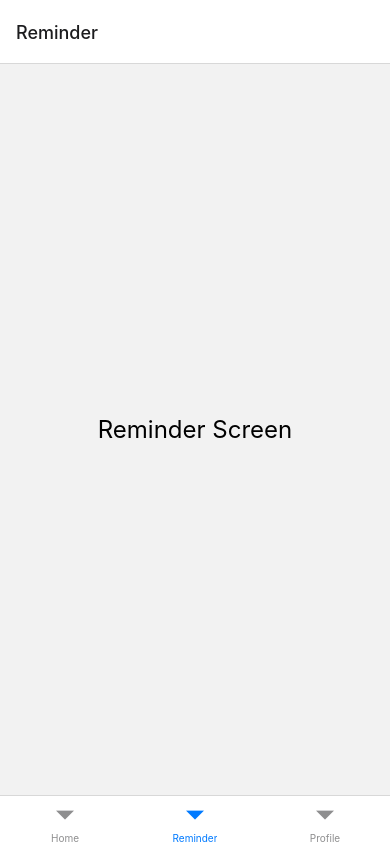
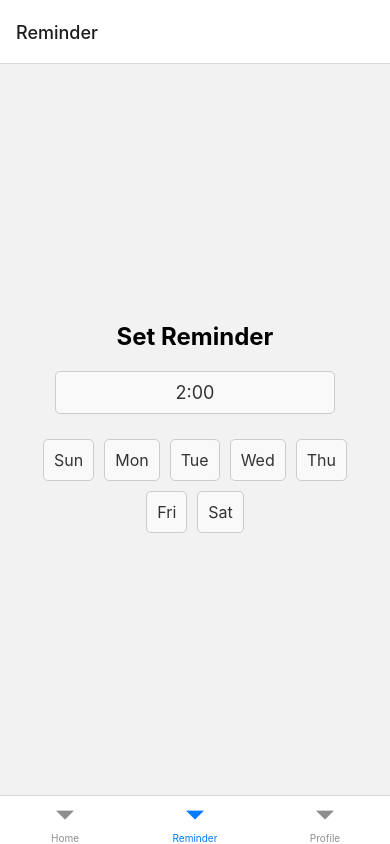
Before and after one commit to nisheshacharya/meditationApp, a React Native app in the folder homework-4-nisheshacharya/homework4/: screen /Reminder in a window 390 px wide. Built offline with nearby package versions, Linux system fonts and the light colour scheme.

Commit message:
notification UI

```diff
--- a/homework-4-nisheshacharya/homework4/package.json
+++ b/homework-4-nisheshacharya/homework4/package.json
@@ -11,6 +11,7 @@
   "dependencies": {
     "@expo/webpack-config": "^19.0.0",
     "@react-native-async-storage/async-storage": "^1.24.0",
+    "@react-native-community/datetimepicker": "^8.2.0",
     "@react-navigation/bottom-tabs": "^6.6.1",
     "@react-navigation/native": "^6.1.18",
     "expo": "~49.0.13",
--- a/homework-4-nisheshacharya/homework4/screens/HomeScreen.js
+++ b/homework-4-nisheshacharya/homework4/screens/HomeScreen.js
@@ -49,7 +49,7 @@ export default function HomeScreen({ navigation }) {
   return (
     <ImageBackground source={backgroundImage} style={styles.background}>
       <View style={styles.container}>
-        <Text style={styles.text}>Home Screen</Text>
+        <Text style={styles.text}>Meditation for Inner Peace</Text>
         <View style={styles.content}>
           <Image source={require('../media/AppLogo.png')} style={styles.logo} />
           <Text style={styles.text}>{formatTime(count)}</Text>
--- a/homework-4-nisheshacharya/homework4/screens/ReminderScreen.js
+++ b/homework-4-nisheshacharya/homework4/screens/ReminderScreen.js
@@ -1,11 +1,67 @@
-// screens/ReminderScreen.js
-import React from 'react';
-import { View, Text, StyleSheet } from 'react-native';
+import React, { useState } from 'react';
+import { View, Text, StyleSheet, TextInput, TouchableOpacity } from 'react-native';
+import DateTimePicker from '@react-native-community/datetimepicker';
 
 export default function ReminderScreen() {
+  const [reminderTime, setReminderTime] = useState(new Date());
+  const [showTimePicker, setShowTimePicker] = useState(false);
+  const [selectedDays, setSelectedDays] = useState([]);
+
+  const daysOfWeek = ['Sun', 'Mon', 'Tue', 'Wed', 'Thu', 'Fri', 'Sat'];
+
+  const handleDayPress = (day) => {
+    if (selectedDays.includes(day)) {
+      setSelectedDays(selectedDays.filter((d) => d !== day));
+    } else {
+      setSelectedDays([...selectedDays, day]);
+    }
+  };
+
   return (
     <View style={styles.container}>
-      <Text style={styles.text}>Reminder Screen</Text>
+      <Text style={styles.title}>Set Reminder</Text>
+
+      <TouchableOpacity onPress={() => setShowTimePicker(true)} style={styles.timePicker}>
+        <Text style={styles.timeText}>
+          {`${reminderTime.getHours()}:${reminderTime.getMinutes() < 10 ? '0' : ''}${reminderTime.getMinutes()}`}
+        </Text>
+      </TouchableOpacity>
+
+      {showTimePicker && (
+        <DateTimePicker
+          value={reminderTime}
+          mode="time"
+          display="default"
+          onChange={(event, selectedTime) => {
+            setShowTimePicker(false);
+            if (selectedTime) {
+              setReminderTime(selectedTime);
+            }
+          }}
+        />
+      )}
+
+      <View style={styles.daysContainer}>
+        {daysOfWeek.map((day) => (
+          <TouchableOpacity
+            key={day}
+            onPress={() => handleDayPress(day)}
+            style={[
+              styles.dayButton,
+              selectedDays.includes(day) && styles.dayButtonSelected,
+            ]}
+          >
+            <Text
+              style={[
+                styles.dayButtonText,
+                selectedDays.includes(day) && styles.dayButtonTextSelected,
+              ]}
+            >
+              {day}
+            </Text>
+          </TouchableOpacity>
+        ))}
+      </View>
     </View>
   );
 }
@@ -15,8 +71,51 @@ const styles = StyleSheet.create({
     flex: 1,
     justifyContent: 'center',
     alignItems: 'center',
+    padding: 20,
   },
-  text: {
+  title: {
     fontSize: 24,
+    marginBottom: 20,
+    fontWeight: 'bold',
+  },
+  timePicker: {
+    borderWidth: 1,
+    borderColor: '#ccc',
+    borderRadius: 5,
+    padding: 10,
+    marginBottom: 20,
+    width: '80%',
+    alignItems: 'center',
+    backgroundColor: '#f9f9f9',
+  },
+  timeText: {
+    fontSize: 18,
+    color: '#333',
+  },
+  daysContainer: {
+    flexDirection: 'row',
+    flexWrap: 'wrap',
+    justifyContent: 'center',
+  },
+  dayButton: {
+    borderWidth: 1,
+    borderColor: '#ccc',
+    borderRadius: 5,
+    padding: 10,
+    margin: 5,
+    minWidth: 40,
+    alignItems: 'center',
+    backgroundColor: '#f9f9f9',
+  },
+  dayButtonSelected: {
+    backgroundColor: '#4caf50',
+    borderColor: '#388e3c',
+  },
+  dayButtonText: {
+    fontSize: 16,
+    color: '#333',
+  },
+  dayButtonTextSelected: {
+    color: '#fff',
   },
 });
```
Also changed, not shown: 1 other file (tests, documents, lock files or other folders).
